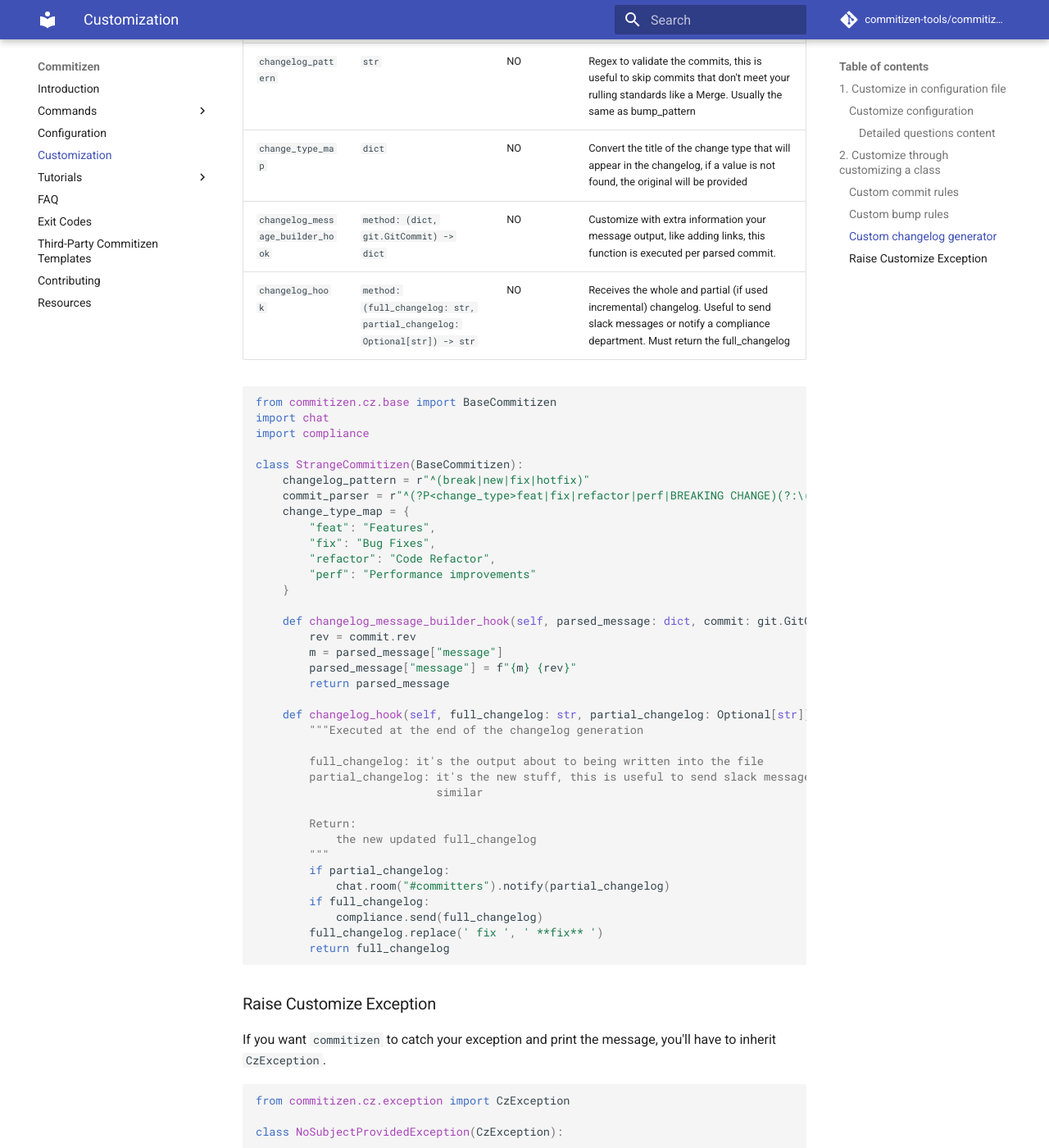
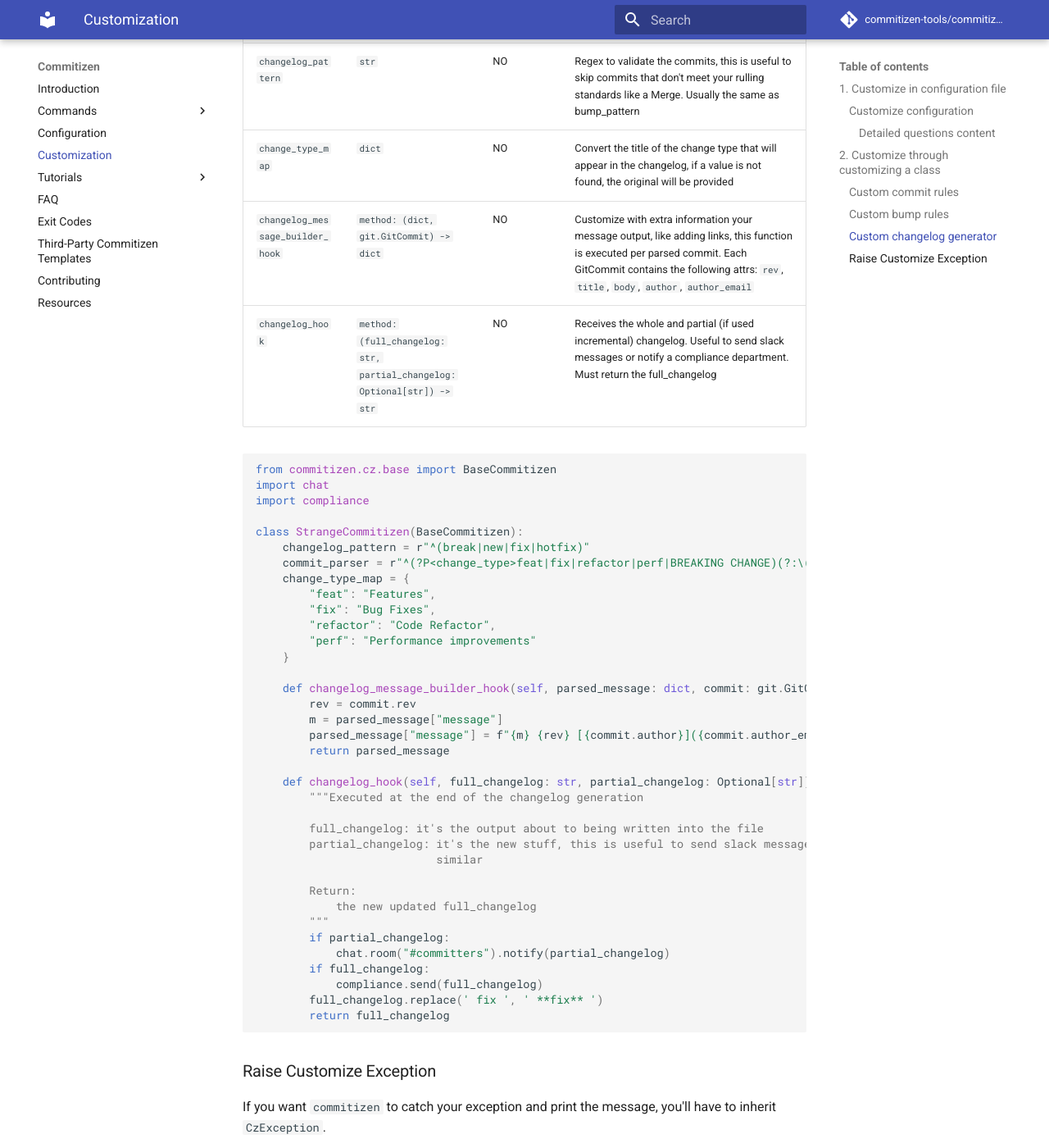
Before and after one commit to commitizen-tools/commitizen, an MkDocs documentation site: the page built from docs/customization.md, in a window 1280 px wide and 1400 px high, scrolled down 5253 px. Shown: the whole window at 82% size. Built offline with MkDocs 1.6.1 and Material for MkDocs 9.7.7, drawn with Linux system fonts in a browser that asks for light colours; comment, search, counter and statistics services are not loaded.

Commit message:
docs: add author and author_email example

````diff
--- a/docs/customization.md
+++ b/docs/customization.md
@@ -60,14 +60,14 @@
 
 #### Detailed `questions` content
 
-| Parameter | Type   | Default | Description                                                                                                                                                                                                                  |
-| --------- | ------ | ------- | ---------------------------------------------------------------------------------------------------------------------------------------------------------------------------------------------------------------------------- |
-| `type`    | `str`  | `None`  | The type of questions. Valid type: `list`, `input` and etc. [See More](https://github.com/tmbo/questionary#different-question-types)                                                                                         |
-| `name`    | `str`  | `None`  | The key for the value answered by user. It's used in `message_template`                                                                                                                                                      |
-| `message` | `str`  | `None`  | Detail description for the question.                                                                                                                                                                                         |
+| Parameter | Type   | Default | Description                                                                                                                                         |
+| --------- | ------ | ------- | --------------------------------------------------------------------------------------------------------------------------------------------------- |
+| `type`    | `str`  | `None`  | The type of questions. Valid type: `list`, `input` and etc. [See More](https://github.com/tmbo/questionary#different-question-types)                |
+| `name`    | `str`  | `None`  | The key for the value answered by user. It's used in `message_template`                                                                             |
+| `message` | `str`  | `None`  | Detail description for the question.                                                                                                                |
 | `choices` | `list` | `None`  | (OPTIONAL) The choices when `type = list`. Either use a list of values or a list of dicitionaries with `name` and `value` keys. See examples above. |
-| `default` | `Any`  | `None`  | (OPTIONAL) The default value for this question.                                                                                                                                                                              |
-| `filter`  | `str`  | `None`  | (Optional) Validator for user's answer. **(Work in Progress)**                                                                                                                                                               |
+| `default` | `Any`  | `None`  | (OPTIONAL) The default value for this question.                                                                                                     |
+| `filter`  | `str`  | `None`  | (Optional) Validator for user's answer. **(Work in Progress)**                                                                                      |
 
 ## 2. Customize through customizing a class
 
@@ -206,13 +206,13 @@
 The changelog generator should just work in a very basic manner without touching anything.
 You can customize it of course, and this are the variables you need to add to your custom `BaseCommitizen`.
 
-| Parameter           | Type                                                                     | Required | Description                                                                                                                                                     |
-| ------------------- | ------------------------------------------------------------------------ | -------- | --------------------------------------------------------------------------------------------------------------------------------------------------------------- |
-| `commit_parser`     | `str`                                                                    | NO       | Regex which should provide the variables explained in the [changelog description][changelog-des]                                                                |
-| `changelog_pattern` | `str`                                                                    | NO       | Regex to validate the commits, this is useful to skip commits that don't meet your rulling standards like a Merge. Usually the same as bump_pattern             |
-| `change_type_map`   | `dict`                                                                   | NO       | Convert the title of the change type that will appear in the changelog, if a value is not found, the original will be provided                                  |
-| `changelog_message_builder_hook`      | `method: (dict, git.GitCommit) -> dict`                                  | NO       | Customize with extra information your message output, like adding links, this function is executed per parsed commit.                                           |
-| `changelog_hook`    | `method: (full_changelog: str, partial_changelog: Optional[str]) -> str` | NO       | Receives the whole and partial (if used incremental) changelog. Useful to send slack messages or notify a compliance department. Must return the full_changelog |
+| Parameter                        | Type                                                                     | Required | Description                                                                                                                                                                                                         |
+| -------------------------------- | ------------------------------------------------------------------------ | -------- | ------------------------------------------------------------------------------------------------------------------------------------------------------------------------------------------------------------------- |
+| `commit_parser`                  | `str`                                                                    | NO       | Regex which should provide the variables explained in the [changelog description][changelog-des]                                                                                                                    |
+| `changelog_pattern`              | `str`                                                                    | NO       | Regex to validate the commits, this is useful to skip commits that don't meet your rulling standards like a Merge. Usually the same as bump_pattern                                                                 |
+| `change_type_map`                | `dict`                                                                   | NO       | Convert the title of the change type that will appear in the changelog, if a value is not found, the original will be provided                                                                                      |
+| `changelog_message_builder_hook` | `method: (dict, git.GitCommit) -> dict`                                  | NO       | Customize with extra information your message output, like adding links, this function is executed per parsed commit. Each GitCommit contains the following attrs: `rev`, `title`, `body`, `author`, `author_email` |
+| `changelog_hook`                 | `method: (full_changelog: str, partial_changelog: Optional[str]) -> str` | NO       | Receives the whole and partial (if used incremental) changelog. Useful to send slack messages or notify a compliance department. Must return the full_changelog                                                     |
 
 ```python
 from commitizen.cz.base import BaseCommitizen
@@ -232,7 +232,7 @@
     def changelog_message_builder_hook(self, parsed_message: dict, commit: git.GitCommit) -> dict:
         rev = commit.rev
         m = parsed_message["message"]
-        parsed_message["message"] = f"{m} {rev}"
+        parsed_message["message"] = f"{m} {rev} [{commit.author}]({commit.author_email})"
         return parsed_message
 
     def changelog_hook(self, full_changelog: str, partial_changelog: Optional[str]) -> str:
````
